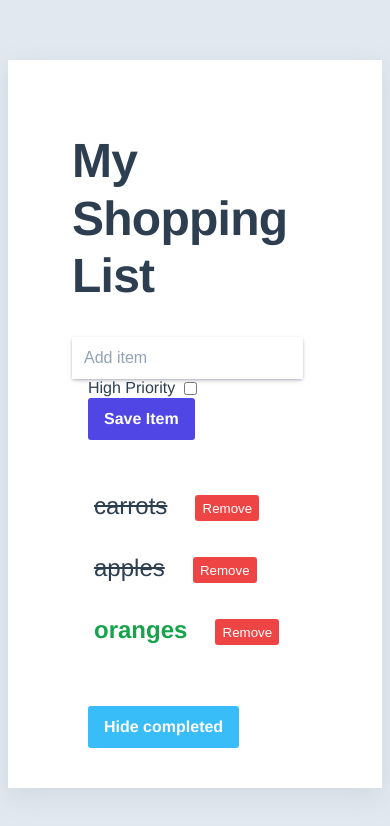
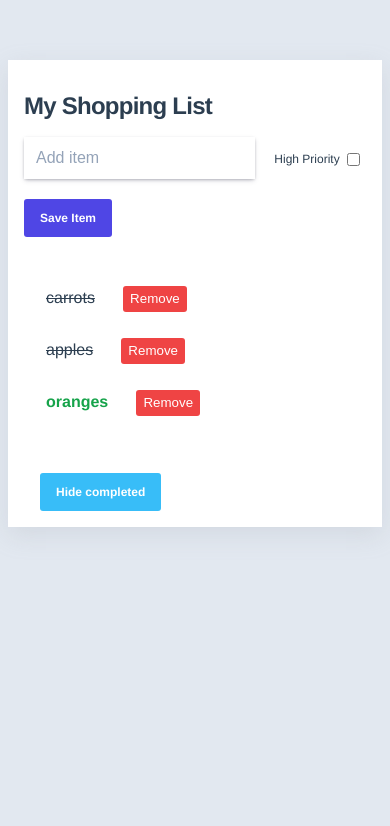
Before and after one commit to CodingGabe/vue-school, a Vue app: page / in a window 390 px wide. Shown: the top 826 px of the page. Built offline with nearby package versions, Linux system fonts and the light colour scheme.

Commit message:
mobile style update

```diff
--- a/src/App.vue
+++ b/src/App.vue
@@ -28,4 +28,10 @@ html {
   background-color: #fff;
   box-shadow: rgba(149, 157, 165, 0.2) 0px 8px 24px;
 }
+@media (max-width: 576px) {
+  #app {
+    padding: 1rem;
+  }
+}
+
 </style>
--- a/src/components/HelloWorld.vue
+++ b/src/components/HelloWorld.vue
@@ -205,4 +205,27 @@ p {
   font-size: 1.5rem;
   font-weight: 700;
 }
+
+@media (max-width: 576px) {
+  h1 {
+    font-size: 1.5rem;
+    font-weight: 700;
+  }
+  .add-item-form input[type=text] {
+    margin-bottom: 1.25rem;
+  }
+  .add-item-form .btn {
+    margin-left: 0;
+  }
+  li {
+    font-size: 1rem;
+  }
+  .add-item-form .btn,
+  .btn-done {
+    font-size: .75rem;
+  }
+  label {
+    font-size: .75rem;
+  }
+}
 </style>
```
